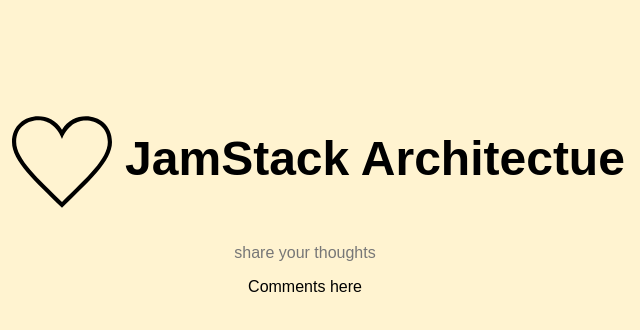
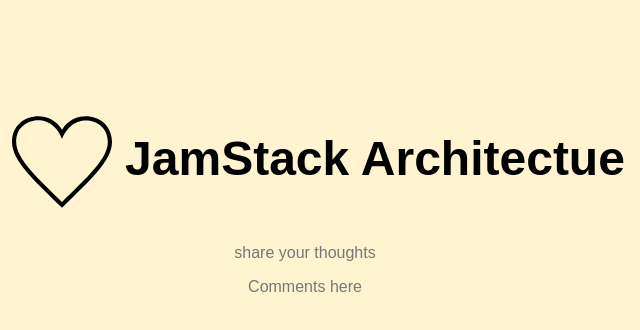
Before and after one commit to viswaG/simejam, a plain HTML site: page index.html in a window 1280 px wide. Shown: the full height of the page, 335-975 px from the left. Drawn offline with Linux system fonts and the light colour scheme.

Commit message:
Init Commit2

```diff
--- a/index.html
+++ b/index.html
@@ -8,6 +8,6 @@
   <body>
     <h1>I <img src="heart.svg"> JamStack Architectue </h1>
     <p>share your thoughts</p>
-    Comments here
+    <p>Comments here</p>
   </body>
 </html>
```
